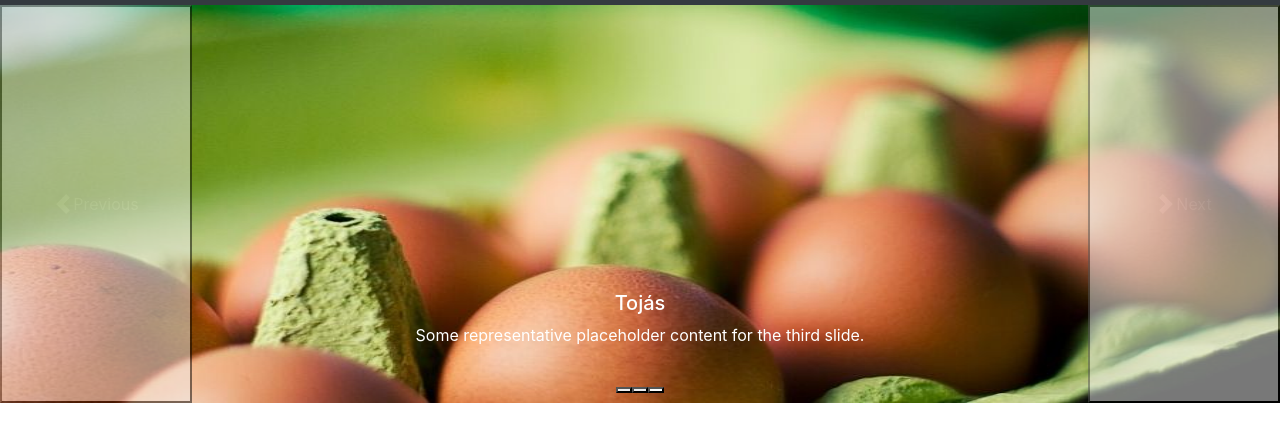
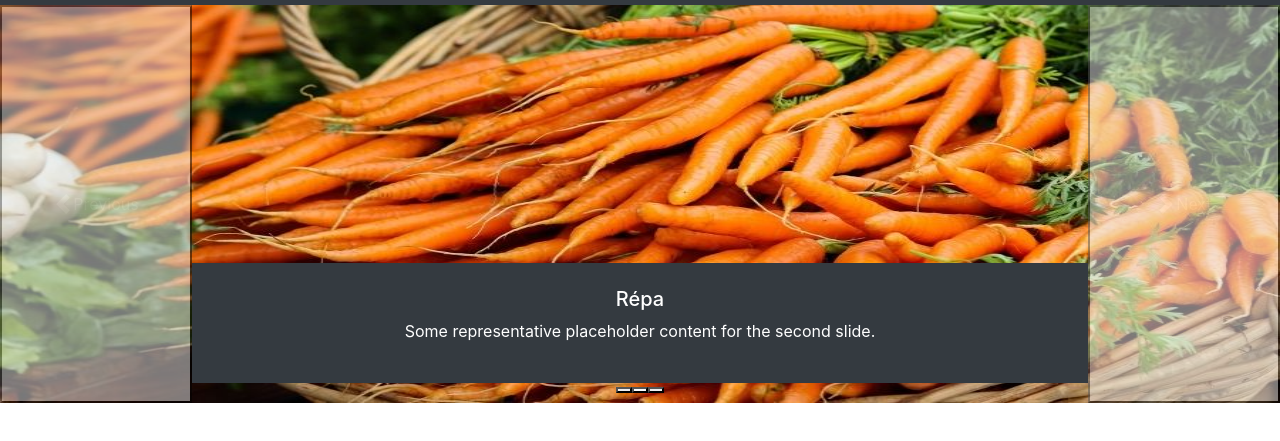
Before and after one commit to gorcsvra/BOOTSTRAP4, a plain HTML site: page index.html in a window 1280 px wide. Shown: the part 51-492 px from the top of the page. Drawn offline with nearby package versions, Linux system fonts and the light colour scheme.

Commit message:
carusel szövegszín-hátterének megváltozatatása, carusel lassítása alul egy script tag beszúrásával

```diff
--- a/index.html
+++ b/index.html
@@ -60,21 +60,21 @@
     <div class="carousel-inner">
       <div class="carousel-item active" data-bs-interval="10000">
         <img src="/index-carusel/muffin-carusel.jpg" height="398" class="d-block w-100" alt="Muffin">
-        <div class="carousel-caption d-none d-md-block">
+        <div class="carousel-caption d-none d-md-block bg-dark p-4">
           <h5>Muffin</h5>
           <p>Some representative placeholder content for the first slide.</p>
         </div>
       </div>
       <div class="carousel-item" data-bs-interval="2000">
         <img src="/index-carusel/Répa-carusel.jpg" height="398" class="d-block w-100" alt="Répa">
-        <div class="carousel-caption d-none d-md-block">
+        <div class="carousel-caption d-none d-md-block bg-dark p-4">
           <h5>Répa</h5>
           <p>Some representative placeholder content for the second slide.</p>
         </div>
       </div>
       <div class="carousel-item">
         <img src="/index-carusel/tojás carusel.jpg" height="398" class="d-block w-100" alt="tojás">
-        <div class="carousel-caption d-none d-md-block">
+        <div class="carousel-caption d-none d-md-block bg-dark p-4">
           <h5>Tojás</h5>
           <p>Some representative placeholder content for the third slide.</p>
         </div>
@@ -104,9 +104,14 @@
     <script type='text/javascript'>
       $(document).ready(function() {
            $('.carousel').carousel({
-               interval: 2000
+               interval: 3000
            })
       });
+  </script>
+  <script>
+    $('#indexCarusel').carusel({
+      intervel:3000
+    })
   </script>
 </body>
 
```
